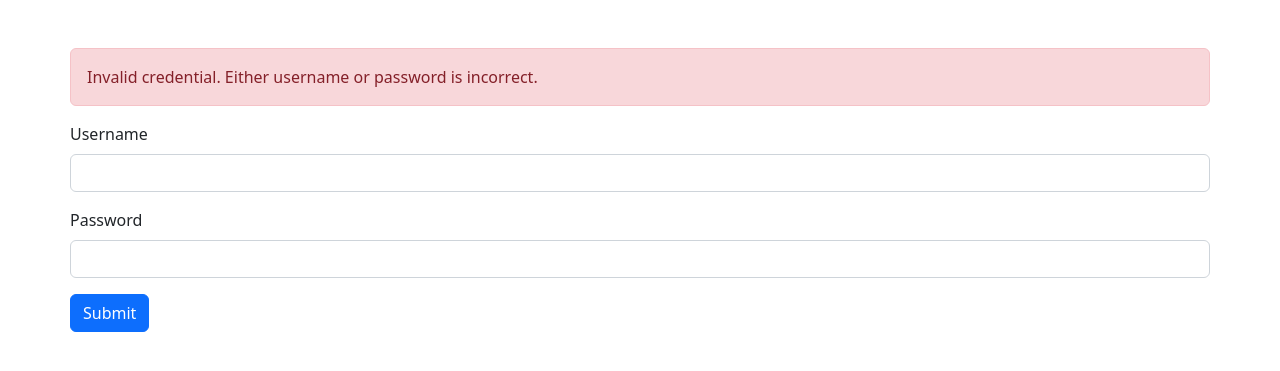
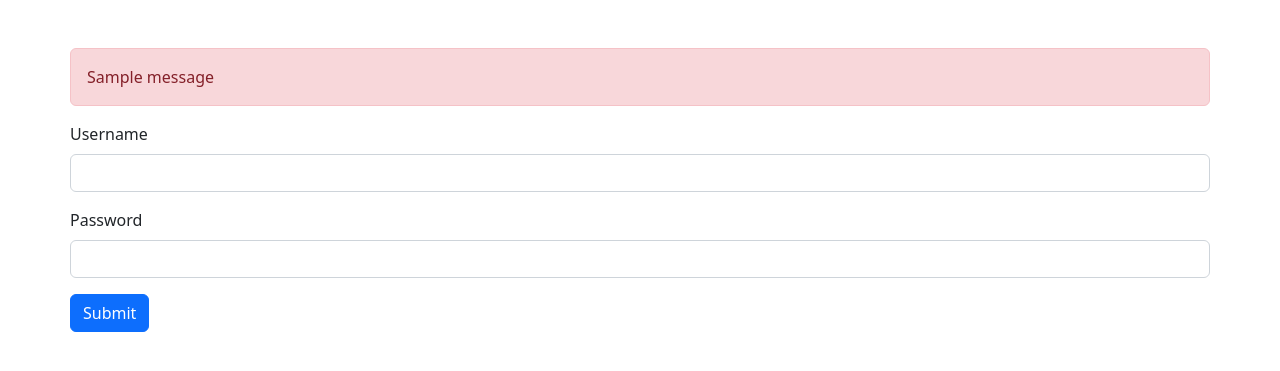
Before and after one commit to toto6038/db2prj, a Flask app: page /login in a window 1280 px wide. Shown: the part 56-427 px from the top of the page. Run offline with Flask 2, Linux system fonts and the light colour scheme; tables that the repository leaves empty hold one stand-in row (values such as "Sample post"); one stand-in notice (Sample message) is shown; parts of the project's set-up code (start-up, migrations or seed data) failed here and were passed over.

Commit message:
fix: show flash messages rather than hard-coded messages

```diff
--- a/app.py
+++ b/app.py
@@ -28,6 +28,7 @@ app.jinja_env.globals['is_admin']=False
 login_manager=LoginManager()
 login_manager.init_app(app)
 login_manager.login_view='login'
+login_manager.login_message=u'Access denied because you are not logged in or logged in with an unprivileged account.'
 
 
 Base = automap_base()
--- a/templates/login.html
+++ b/templates/login.html
@@ -8,7 +8,9 @@ Login
 {% with messages=get_flashed_messages() %}
     {% if messages %}
         <div class="alert alert-danger">
-            Invalid credential. Either username or password is incorrect.
+            {% for m in messages  %}
+                {{ m }}
+            {% endfor %}
         </div>
     {% endif %}
 {% endwith %}
```
